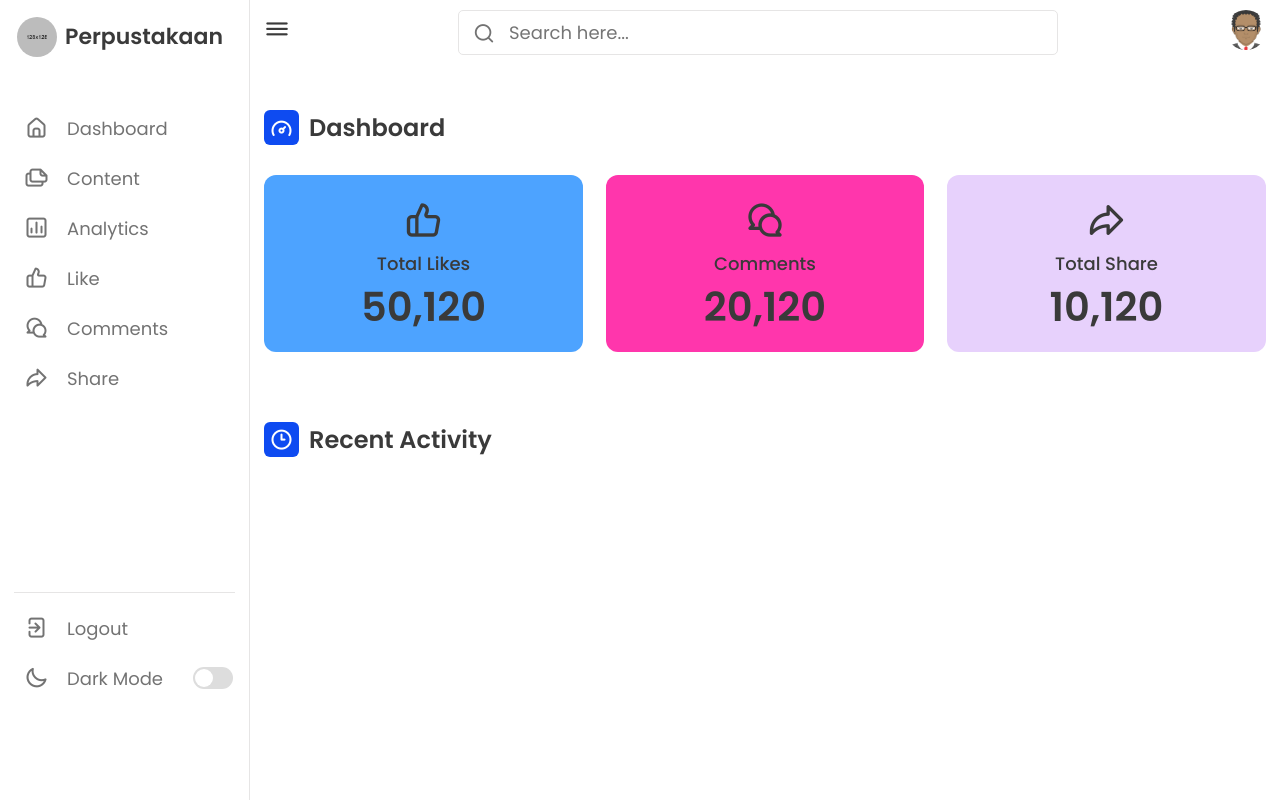
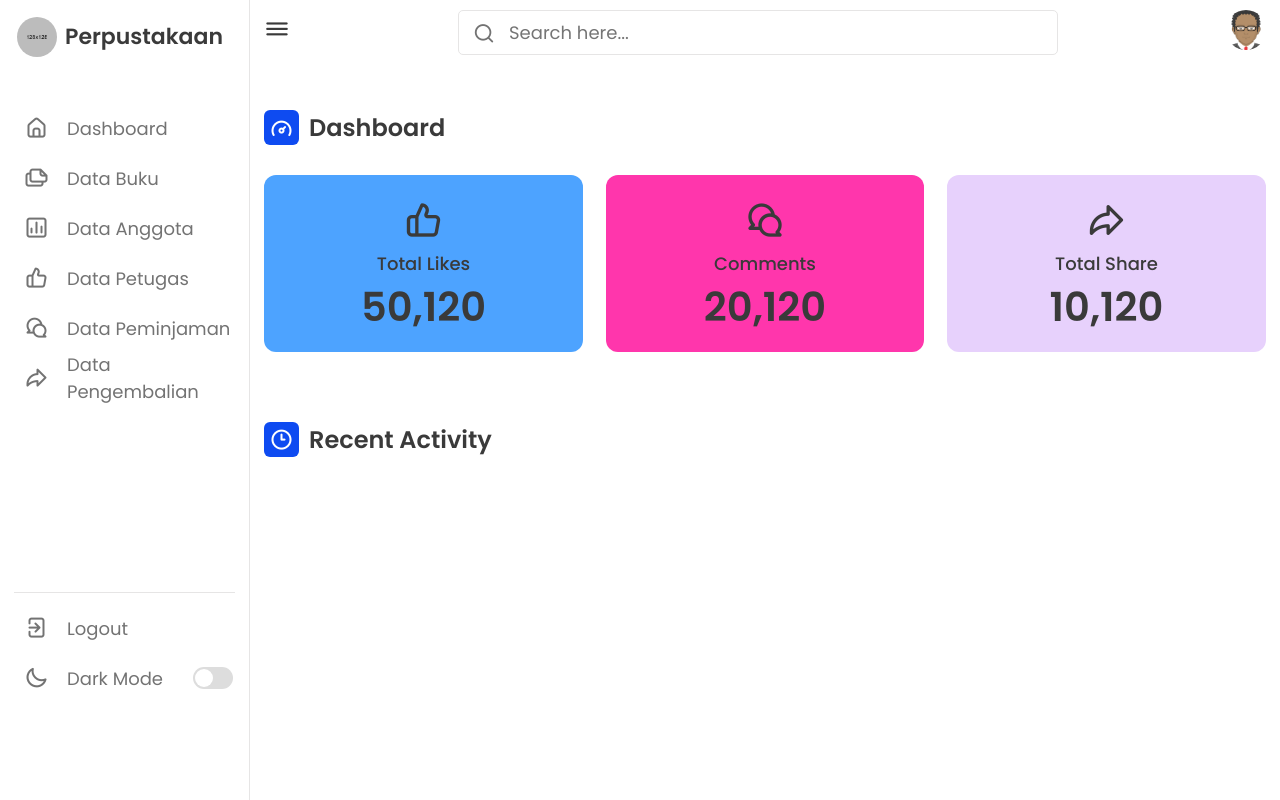
Before and after one commit to rifqyattaufi/utspapl, a CodeIgniter app: page /utspapl/ in a window 1280 px wide. Run offline with CodeIgniter, Linux system fonts and the light colour scheme.

Commit message:
fix menu

```diff
--- a/application/views/panel/dash_sidebar.php
+++ b/application/views/panel/dash_sidebar.php
@@ -15,23 +15,23 @@
             </a></li>
             <li><a href="#">
                 <i class="uil uil-files-landscapes"></i>
-                <span class="link-name">Content</span>
+                <span class="link-name">Data Buku</span>
             </a></li>
             <li><a href="#">
                 <i class="uil uil-chart"></i>
-                <span class="link-name">Analytics</span>
+                <span class="link-name">Data Anggota</span>
             </a></li>
             <li><a href="#">
                 <i class="uil uil-thumbs-up"></i>
-                <span class="link-name">Like</span>
+                <span class="link-name">Data Petugas</span>
             </a></li>
             <li><a href="#">
                 <i class="uil uil-comments"></i>
-                <span class="link-name">Comments</span>
+                <span class="link-name">Data Peminjaman</span>
             </a></li>
             <li><a href="#">
                 <i class="uil uil-share"></i>
-                <span class="link-name">Share</span>
+                <span class="link-name">Data Pengembalian</span>
             </a></li>
         </ul>
 
```
